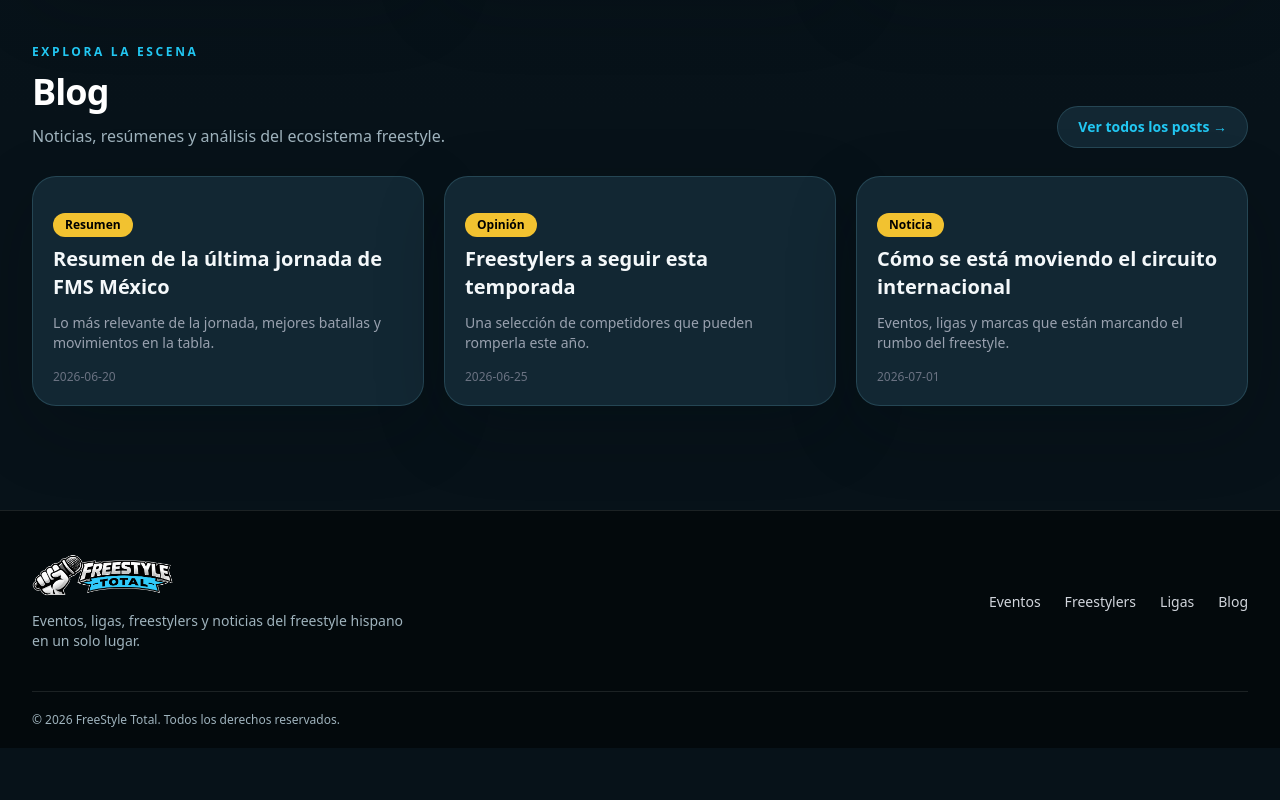
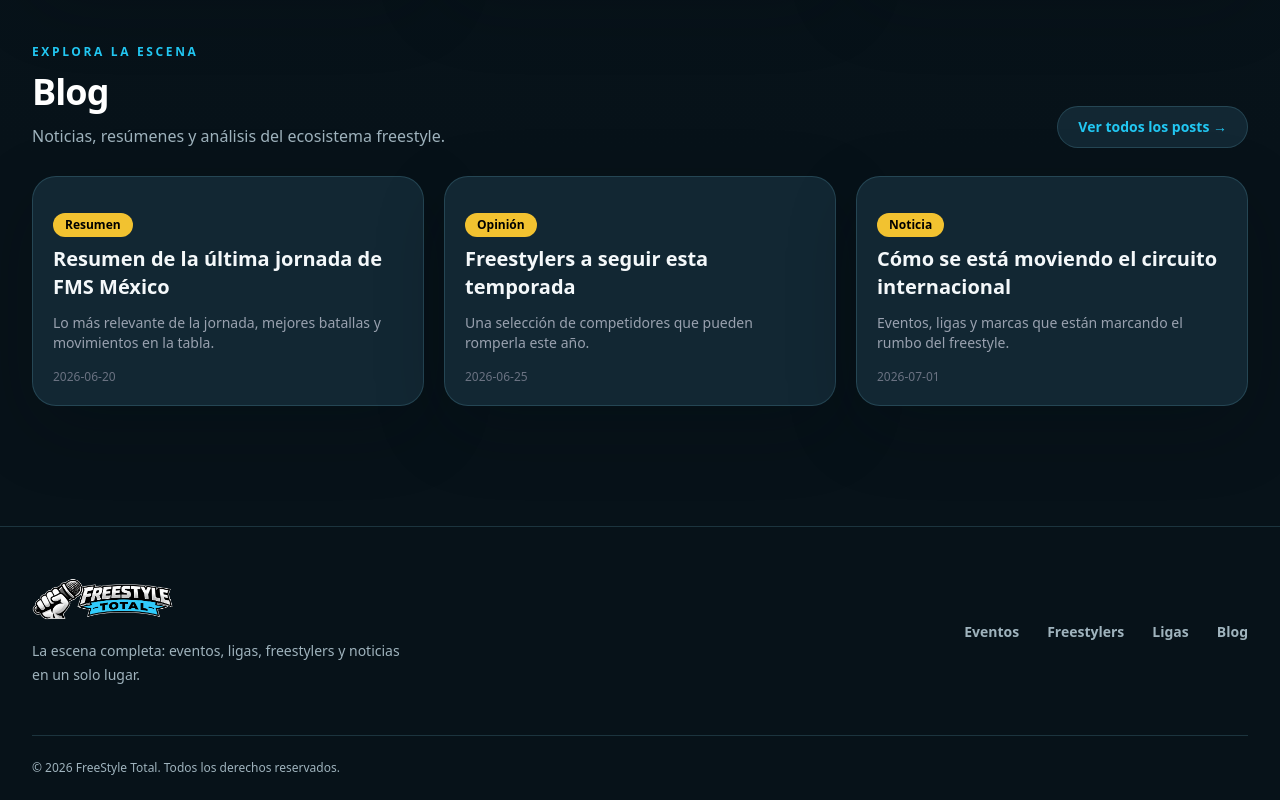
Before and after one commit to asGerath/freestylett, a Next.js app: page / in a window 1280 px wide. Shown: the part 1510-2310 px from the top of the page. Before the commit the page ends 2258 px from the top, so only its background shows below. Built offline with nearby package versions, Linux system fonts and the light colour scheme.

Commit message:
style(footer): align footer with petroleum theme

```diff
--- a/src/components/layout/Footer.tsx
+++ b/src/components/layout/Footer.tsx
@@ -11,9 +11,9 @@ const footerLinks = [
 
 export function Footer() {
   return (
-    <footer className="mt-16 border-t border-white/10 bg-black/50">
+    <footer className="mt-20 border-t border-[var(--color-border)] bg-[var(--color-bg-deep)]">
       <Container>
-        <div className="flex flex-col gap-8 py-10 md:flex-row md:items-center md:justify-between">
+        <div className="flex flex-col gap-10 py-12 md:flex-row md:items-center md:justify-between">
           <div>
             <Link href="/" aria-label="Ir al inicio de Freestyle Total">
               <Image
@@ -24,19 +24,19 @@ export function Footer() {
                 className="h-12 w-auto"
               />
             </Link>
-            <p className="mt-3 max-w-sm text-sm text-[var(--color-muted)]">
-              Eventos, ligas, freestylers y noticias del freestyle hispano en
-              un solo lugar.
+            <p className="mt-4 max-w-sm text-sm leading-6 text-[var(--color-muted)]">
+              La escena completa: eventos, ligas, freestylers y noticias en un
+              solo lugar.
             </p>
           </div>
 
           <nav aria-label="Navegación del pie de página">
-            <ul className="flex flex-wrap gap-x-6 gap-y-3">
+            <ul className="flex flex-wrap gap-x-7 gap-y-3">
               {footerLinks.map((item) => (
                 <li key={item.href}>
                   <Link
                     href={item.href}
-                    className="text-sm text-gray-300 transition hover:text-[var(--color-primary)]"
+                    className="text-sm font-semibold text-[var(--color-muted)] transition hover:text-[var(--color-primary)]"
                   >
                     {item.label}
                   </Link>
@@ -46,7 +46,7 @@ export function Footer() {
           </nav>
         </div>
 
-        <div className="border-t border-white/10 py-5 text-xs text-[var(--color-muted)]">
+        <div className="border-t border-[var(--color-border)] py-6 text-xs text-[var(--color-muted)]">
           © {new Date().getFullYear()} FreeStyle Total. Todos los derechos
           reservados.
         </div>
```
